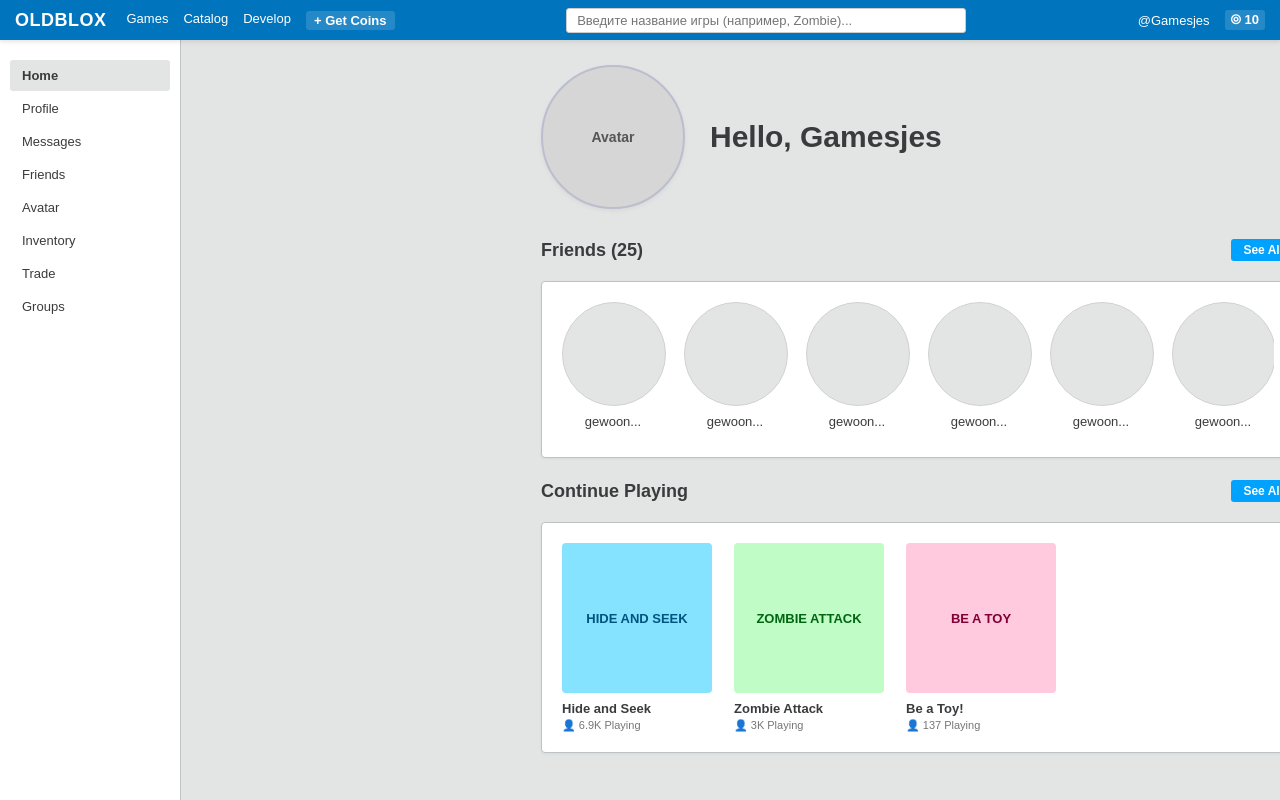
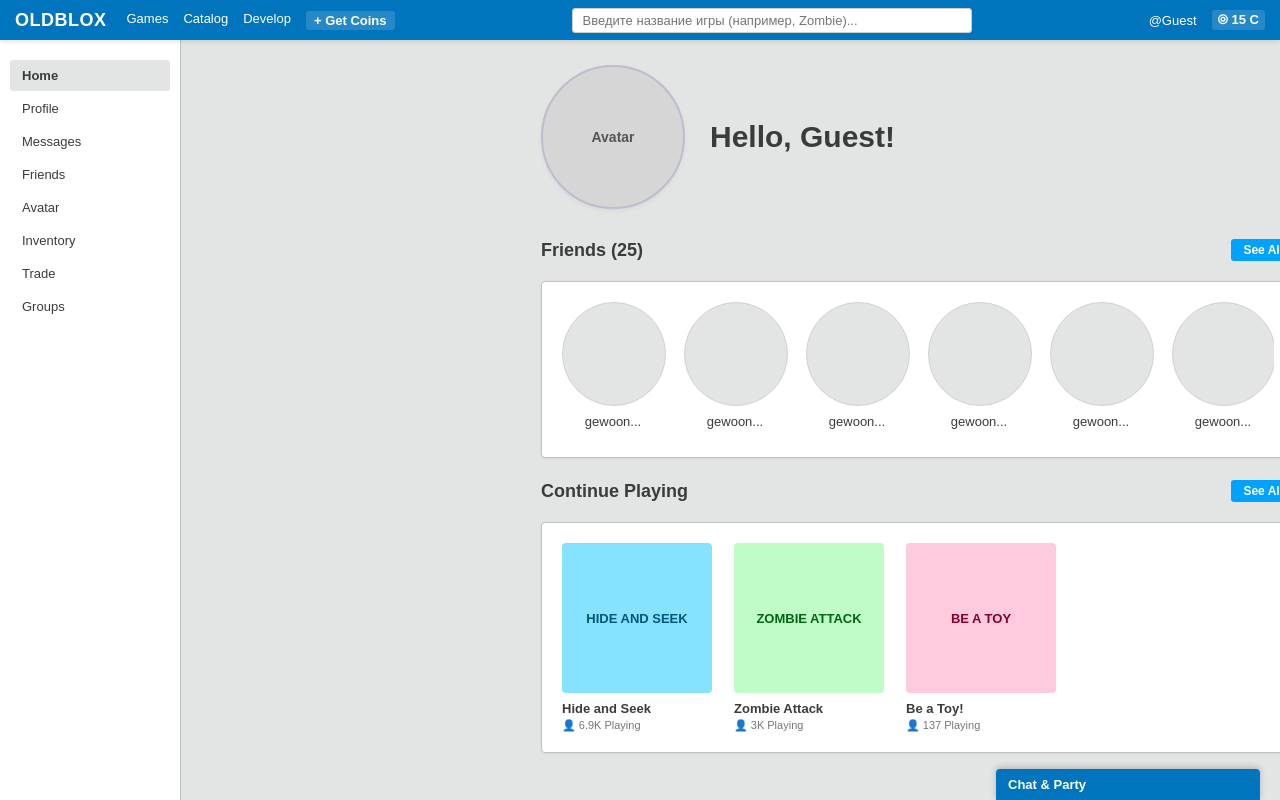
Before and after one commit to Kyex0/OldBlox, a plain HTML site: page home.html in a window 1280 px wide. Both pictures are taken after a click on the element "+ Get Coins". Shown: the top 800 px of the page. Drawn offline with Linux system fonts and the light colour scheme.

Commit message:
home.html

```diff
--- a/home.html
+++ b/home.html
@@ -282,7 +282,7 @@
             color: #747678;
             font-size: 11px;
             margin-top: 3px;
-        }}
+        }
 
 /* Синяя плашка Chat & Party в правом нижнем углу */
 .chat-bar {
@@ -398,10 +398,34 @@
         </div> <!-- Конец main-content -->
 
     </div> <!-- Конец wrapper -->
-    <script>
-        <div class="chat-bar" onclick="alert('Chat & Party: 0 friends online')">Chat & Party</div>
+ <div class="chat-bar" onclick="alert('Chat & Party: 0 friends online')">Chat & Party</div>
 
-    </script>
+<script>
+  const user = localStorage.getItem('poblox_user') || 'Guest';
+  const gender = localStorage.getItem('poblox_gender') || '';
+  const birthday = localStorage.getItem('poblox_birthday') || '';
+
+  document.querySelector('.header-right span').innerText = '@' + user;
+  const profileTitle = document.querySelector('.profile-username');
+  profileTitle.innerHTML = `Hello, ${user}!`;
+
+  if (gender || birthday) {
+    profileTitle.innerHTML += `<div style="font-size: 13px; color: #747678; font-weight: normal; margin-top: 4px;">${gender} • Born: ${birthday}</div>`;
+  }
+
+  let coins = Number(localStorage.getItem('poblox_coins')) || 10;
+  const balanceEl = document.getElementById('balance-display');
+  balanceEl.innerText = '⦾ ' + coins + ' C';
+
+  document.getElementById('coins-trigger').addEventListener('click', function() {
+    coins += 5;
+    localStorage.setItem('poblox_coins', coins);
+    balanceEl.innerText = '⦾ ' + coins + ' C';
+    balanceEl.classList.add('bump');
+    setTimeout(() => balanceEl.classList.remove('bump'), 150);
+  });
+</script>
+
 
 </body>
 </html>
```
